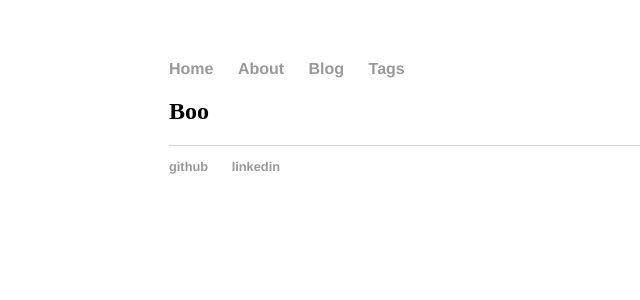
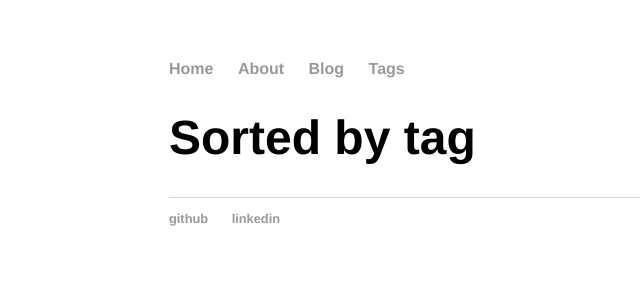
Before and after one commit to nbobhate/nbobhate.github.io, a Jekyll site: the page built from tags/index.html, in a window 1280 px wide. Shown: the top 300 px of the page, without its empty margins (23-663 px from the left). Built offline with Jekyll 4.4.1, drawn with Linux system fonts in a browser that asks for light colours.

Commit message:
Update index.html

```diff
--- a/tags/index.html
+++ b/tags/index.html
@@ -2,5 +2,4 @@
 layout: default
 title: Sorted by tag
 ---
-
-<h2>Boo</h2>
+<h1>{{ page.title }}</h1>
```
